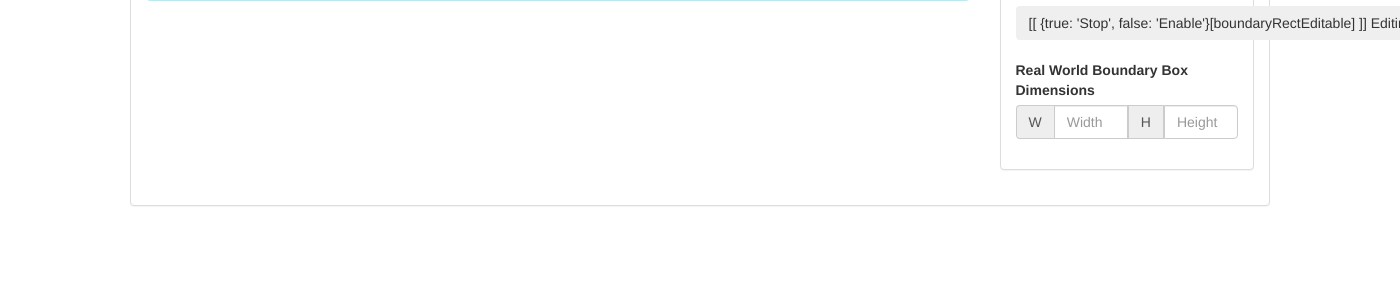
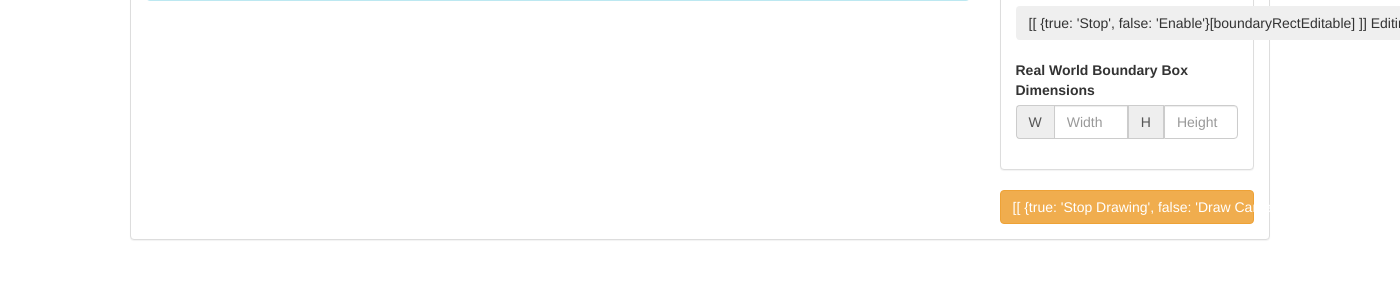
Before and after one commit to yangshun/cs4243-project, a Flask app: page /planview in a window 1400 px wide; the page is wider, and only the part inside the window is pictured. Shown: the part 261-551 px from the top of that part. Run offline with Flask 2, Linux system fonts and the light colour scheme; some libraries are stand-ins or nearby versions.

Commit message:
Can draw path

```diff
--- a/app/static/js/main.js
+++ b/app/static/js/main.js
@@ -37,13 +37,6 @@ function CameraController ($scope) {
     }
   }
 
-  var boundaryRect = new fabric.Rect({
-    fill: 'rgba(0,188,140,0.2)',
-    lockRotation: true,
-    selectable: $scope.boundaryRectEditable
-  });
-  boundaryRect.set(getBoundaryRectProps());
-
   canvas.on('object:modified', function (object) {
     updateBoundaryRect(object.target);
   });
@@ -56,19 +49,47 @@ function CameraController ($scope) {
     $scope.$apply();
   }
 
+  function toggleBoundaryRectEditing (state) {
+    $scope.boundaryRectEditable = state ? state : !$scope.boundaryRectEditable;
+    if ($scope.boundaryRectEditable) {
+      toggleDrawingPath(false);
+    }
+    boundaryRect.set({
+      selectable: $scope.boundaryRectEditable,
+      fill: $scope.boundaryRectEditable ? 'rgba(0,188,140,0.2)' : 'rgba(178,74,24,0.2)',
+      hasControls: $scope.boundaryRectEditable,
+      hasBorders: $scope.boundaryRectEditable
+    });
+    canvas.renderAll();
+  };
+
   $scope.renderBoundaryRect = function () {
     boundaryRect.set(getBoundaryRectProps());
     canvas.renderAll();
   };
 
-  $scope.toggleEditing = function () {
-    $scope.boundaryRectEditable = !$scope.boundaryRectEditable;
-    boundaryRect.set({
-      selectable: $scope.boundaryRectEditable,
-      fill: $scope.boundaryRectEditable ? 'rgba(0,188,140,0.2)' : 'rgba(178,74,24,0.2)'
-    });
+  $scope.isDrawingPath = false;
+
+  function toggleDrawingPath (state) {
+    $scope.isDrawingPath = state ? state: !$scope.isDrawingPath;
+    if ($scope.isDrawingPath) {
+      toggleBoundaryRectEditing(false);
+    }
+    canvas.isDrawingMode = $scope.isDrawingPath;
     canvas.renderAll();
   };
+
+  var boundaryRect = new fabric.Rect({
+    fill: 'rgba(0,188,140,0.2)',
+    lockRotation: true
+  });
+
+  toggleDrawingPath($scope.isDrawingPath);
+  toggleBoundaryRectEditing($scope.boundaryRectEditable);
+  boundaryRect.set(getBoundaryRectProps());
+
+  $scope.toggleBoundaryRectEditing = toggleBoundaryRectEditing;
+  $scope.toggleDrawingPath = toggleDrawingPath;
 
   fabric.Image.fromURL('/static/img/aerial-view.jpg', function (img) {
     img.set('selectable', false);
--- a/app/templates/planview.html
+++ b/app/templates/planview.html
@@ -62,7 +62,7 @@
                                                     <input type="text" class="form-control" placeholder="Bottom Right Y" ng-model="bottomRight.y" ng-blur="renderBoundaryRect()">
                                                 </div>
                                                 <br>
-                                                <button class="btn [[ {true: 'btn-danger', false: 'btn-success'}[boundaryRectEditable] ]]" ng-click="toggleEditing()">[[ {true: 'Stop', false: 'Enable'}[boundaryRectEditable] ]] Editing</button>
+                                                <button class="btn [[ {true: 'btn-danger', false: 'btn-success'}[boundaryRectEditable] ]]" ng-click="toggleBoundaryRectEditing()">[[ {true: 'Stop', false: 'Enable'}[boundaryRectEditable] ]] Editing</button>
                                                 <br>
                                                 <br>
                                                 <label class="control-label">Real World Boundary Box Dimensions</label>
@@ -75,6 +75,7 @@
                                             </div>
                                         </div>
                                     </div>
+                                    <button class="btn btn-warning btn-block" ng-click="toggleDrawingPath()">[[ {true: 'Stop Drawing', false: 'Draw Camera Path'}[isDrawingPath] ]]</button>
                                 </div>
                             </div>
                         </div>
```
